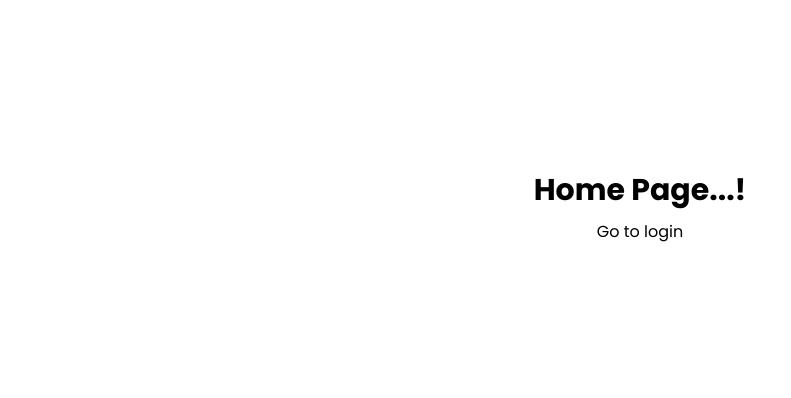
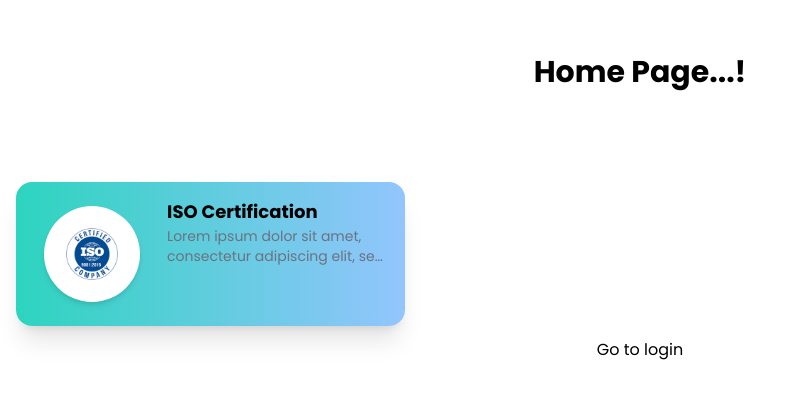
Before and after one commit to trysoltryovate/trysol_enterprise_suite, a React (Vite) app: page /home in a window 1280 px wide. Shown: the part 192-590 px from the top of the page, without its empty margins (0-791 px from the left). Built offline with nearby package versions, Linux system fonts and the light colour scheme.

Commit message:
add: added appcard comp for diff apps btn links

```diff
--- /dev/null
+++ b/src/components/AppCard.jsx
@@ -0,0 +1,51 @@
+import React from "react";
+import ISO from "../assets/iso.png";
+
+const ProductsData = [
+  {
+    id: 1,
+    img: ISO,
+    title: "ISO Certification",
+    description:
+      "Lorem ipsum dolor sit amet, consectetur adipiscing elit, sed do eiusmod tempor incididunt ut labore et dolore magna aliqua.",
+  },
+];
+
+const Appcard = () => {
+  return (
+    <div className="container mt-20">
+      <div className="grid grid-cols-1 place-items-center gap-10 sm:grid-cols-2 md:grid-cols-3">
+        {ProductsData.map((data) => (
+          <div
+            key={data.id}
+            data-aos="zoom-in"
+            className="dark:hover:bg-primary group relative flex w-full max-w-[400px] items-center rounded-2xl bg-gradient-to-r from-teal-400 to-blue-300 p-4 shadow-xl duration-300 hover:bg-black/80 hover:from-pink-500 hover:to-orange-500 hover:text-white ..."
+          >
+            {/* Image Section (Left) */}
+            <div className="flex w-1/3 justify-center">
+              <img
+                src={data.img}
+                alt={data.title}
+                className="h-24 w-24 rounded-full object-cover shadow-md duration-300 group-hover:scale-105"
+              />
+            </div>
+
+            {/* Content Section (Right) */}
+            <div className="w-2/3 pl-4">
+              <h1 className="text-lg font-bold">{data.title}</h1>
+              <p className="line-clamp-2 text-sm text-gray-500 group-hover:text-white">
+                {data.description}
+              </p>
+              {/* Button (Initially Hidden, Shows on Hover) */}
+              <button className="group-hover:text-primary mt-3 rounded-full px-4 py-1 text-black opacity-0 transition-opacity duration-300 ease-in-out group-hover:bg-white group-hover:opacity-100">
+                Click me
+              </button>
+            </div>
+          </div>
+        ))}
+      </div>
+    </div>
+  );
+};
+
+export default Appcard;
--- a/src/pages/Home.jsx
+++ b/src/pages/Home.jsx
@@ -1,4 +1,5 @@
 import { Link } from "react-router-dom";
+import Appcard from "../components/AppCard";
 
 export default function Home() {
   return (
@@ -6,6 +7,8 @@ export default function Home() {
       <div className="flex min-h-screen w-full flex-col items-center justify-center gap-y-3">
         <h1 className="text-3xl font-bold">Home Page...!</h1>
 
+        <Appcard />
+
         <Link to={"/"}>Go to login</Link>
       </div>
     </>
```
Also changed, not shown: 1 other file (tests, documents, lock files or other folders).
